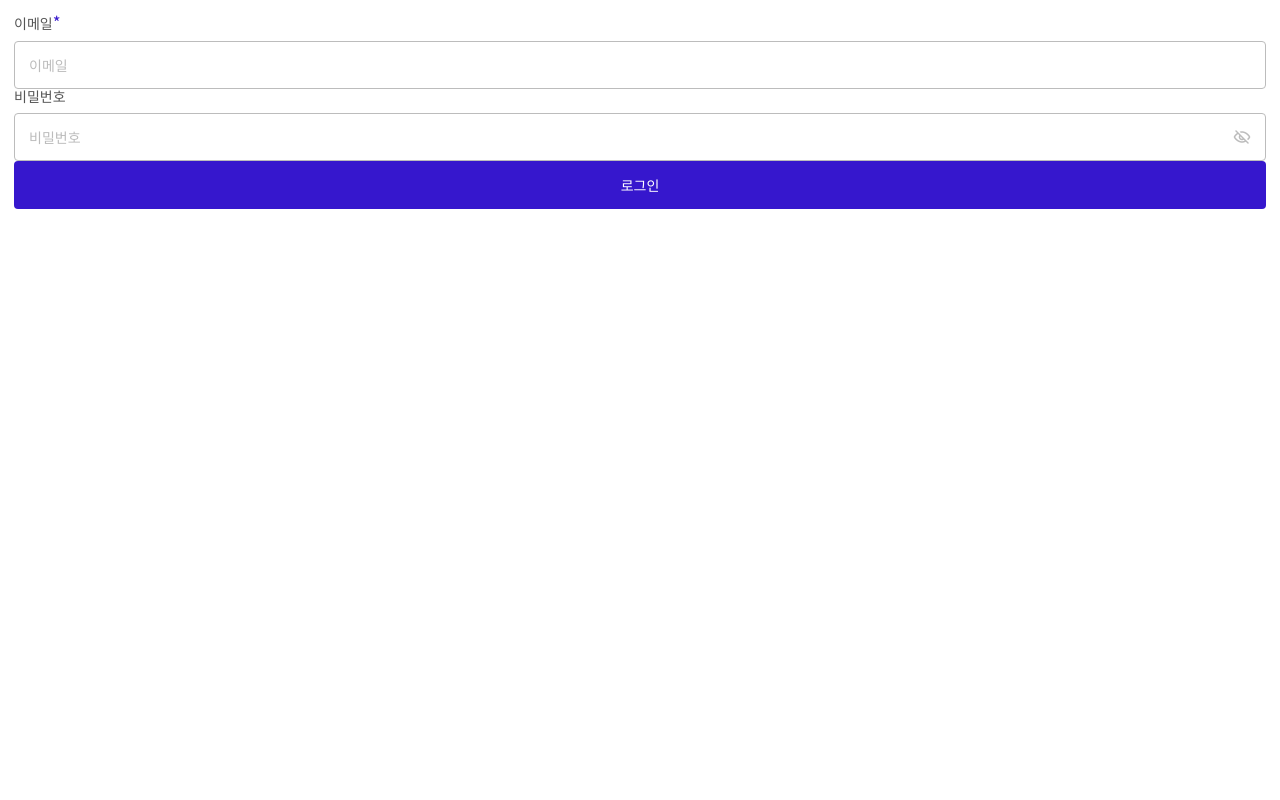
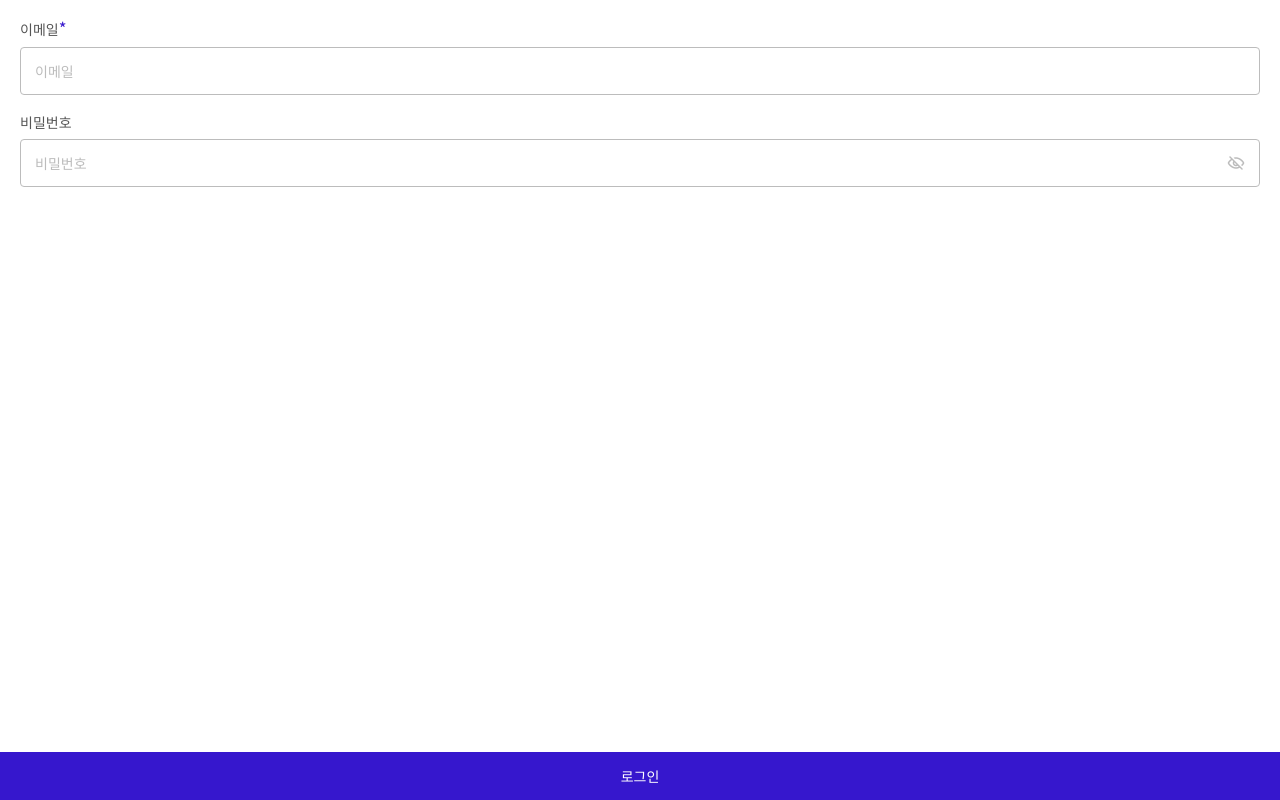
Before and after one commit to zipkimi/front-zipkimi, a React (Create React App) app: page /input in a window 1280 px wide. Built offline with nearby package versions, Linux system fonts and the light colour scheme.

Commit message:
입력 컴포넌트 예외처리 수정

```diff
--- a/src/components/Layout/Form.layout.tsx
+++ b/src/components/Layout/Form.layout.tsx
@@ -9,7 +9,7 @@ interface Props extends FormHTMLAttributes<unknown> {
 const FormLayout = ({ children, button, ...props }: Props) => {
   return (
     <FormWrapper {...props}>
-      <div>{children}</div>
+      <ContentWrapper>{children}</ContentWrapper>
       {button}
     </FormWrapper>
   );
@@ -26,3 +26,10 @@ export const FormWrapper = styled.form`
     margin-bottom: 2rem;
   }
 `;
+
+export const ContentWrapper = styled.div`
+  display: flex;
+  flex-direction: column;
+  gap: 20px;
+  padding: 20px;
+`;
--- a/src/components/ZInput/ZInputNew.tsx
+++ b/src/components/ZInput/ZInputNew.tsx
@@ -57,13 +57,14 @@ const ZInputNew = ({
           {...register}
         />
         <S.BtnWrapper>
-          <S.CloseBtn type="button" isShow={isReset} onClick={handleReset}>
-            <S.Img src={IClear} alt="삭제" />
-          </S.CloseBtn>
+          {isPw && (
+            <S.CloseBtn type="button" isShow={isReset} onClick={handleReset}>
+              <S.Img src={IClear} alt="삭제" />
+            </S.CloseBtn>
+          )}
           {isValid && !errors[fieldName] && (
             <S.ImgCheck src={ICheck} alt="완료" />
           )}
-          {!isPw && <S.LayoutBox />}
           {isPw && (
             <S.ShowBtn type="button" onClick={() => setIsHide((prev) => !prev)}>
               <S.Img src={isHide ? EYE_OFF : EYE_ON} alt="비밀번호 가리기" />
--- a/src/pages/input/index.tsx
+++ b/src/pages/input/index.tsx
@@ -3,6 +3,8 @@ import { useForm } from "react-hook-form";
 import ZInputNew from "../../components/ZInput/ZInputNew";
 import InputLayout from "../../components/InputLayout/Input.layout";
 import ZButton from "../../components/ZButton/ZButton";
+import FormLayout from "../../components/Layout/Form.layout";
+import { BodyStyle } from "../../style/style";
 
 const Index = () => {
   const {
@@ -43,8 +45,15 @@ const Index = () => {
     },
   });
   return (
-    <div style={{ padding: "1rem" }}>
-      <form onSubmit={handleSubmit(onSubmit)}>
+    <BodyStyle>
+      <FormLayout
+        button={
+          <ZButton type="submit" isRound="none">
+            로그인
+          </ZButton>
+        }
+        onSubmit={handleSubmit(onSubmit)}
+      >
         <InputLayout htmlFor="email" label="이메일" required>
           <ZInputNew
             watch={watch}
@@ -65,11 +74,8 @@ const Index = () => {
             placeholder="비밀번호"
           />
         </InputLayout>
-        <ZButton type="submit" isRound="xs">
-          로그인
-        </ZButton>
-      </form>
-    </div>
+      </FormLayout>
+    </BodyStyle>
   );
 };
 
```
